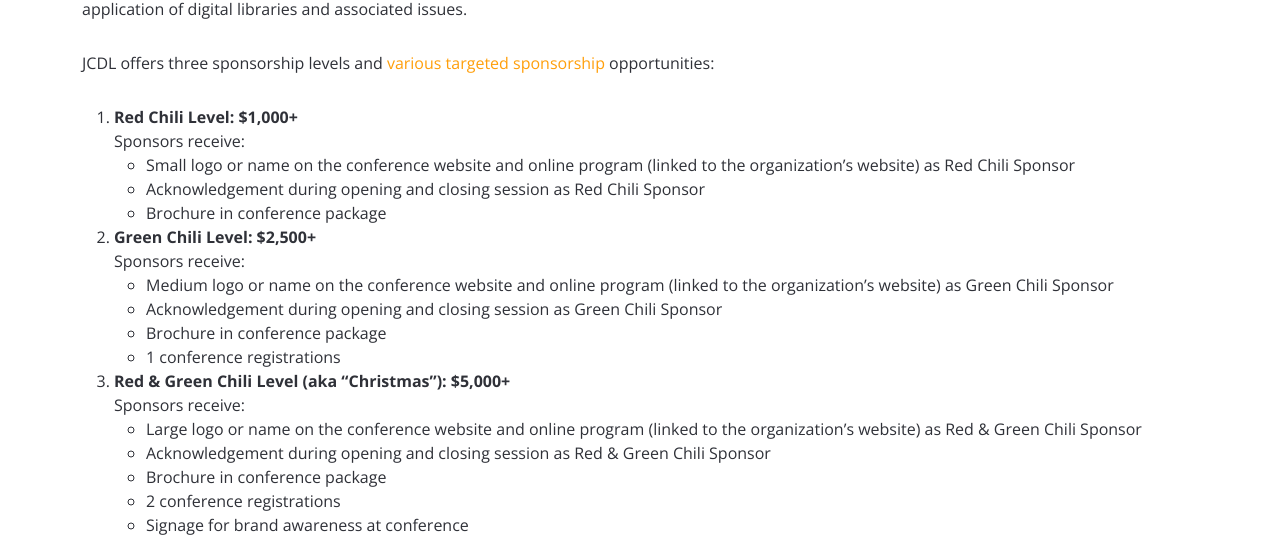
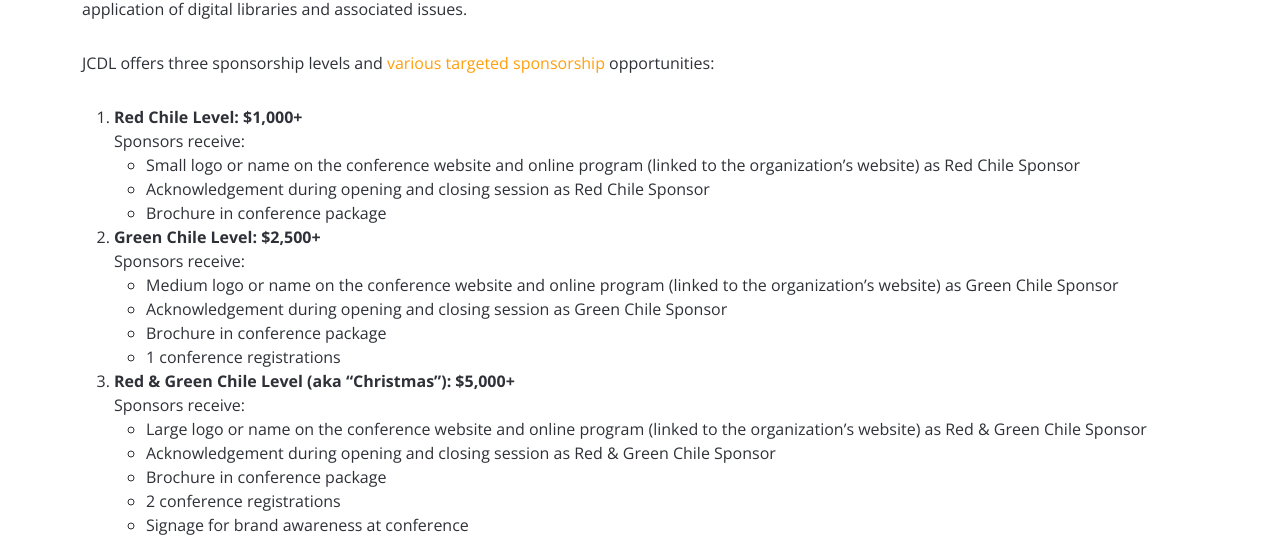
Before and after one commit to shawnmjones/JCDL2023-website-source, a Jekyll site: the page built from sponsors.html, in a window 1280 px wide and 900 px high. Shown: the part 287-839 px from the top of the window. Built offline with Jekyll 4.4.1, drawn with Linux system fonts in a browser that asks for light colours.

Commit message:
Update sponsors.html
fixed typos

```diff
--- a/sponsors.html
+++ b/sponsors.html
@@ -30,26 +30,26 @@
           <p>JCDL offers three sponsorship levels and <a href="#targeted_sponsorship">various targeted sponsorship</a> opportunities:</p>
 
           <ol>
-            <li><strong>Red Chili Level: $1,000+</strong><br>Sponsors receive:</li>
+            <li><strong>Red Chile Level: $1,000+</strong><br>Sponsors receive:</li>
             <ul>
-              <li>Small logo or name on the conference website and online program (linked to the organization’s website) as Red Chili Sponsor</li>
-              <li>Acknowledgement during opening and closing session as Red Chili Sponsor</li>
+              <li>Small logo or name on the conference website and online program (linked to the organization’s website) as Red Chile Sponsor</li>
+              <li>Acknowledgement during opening and closing session as Red Chile Sponsor</li>
               <li>Brochure in conference package</li>
 
             </ul>
-            <li><strong>Green Chili Level: $2,500+</strong><br>Sponsors receive:</li>
+            <li><strong>Green Chile Level: $2,500+</strong><br>Sponsors receive:</li>
             <ul>
-              <li>Medium logo or name on the conference website and online program (linked to the organization’s website) as Green Chili Sponsor</li>
-              <li>Acknowledgement during opening and closing session as Green Chili Sponsor</li>
+              <li>Medium logo or name on the conference website and online program (linked to the organization’s website) as Green Chile Sponsor</li>
+              <li>Acknowledgement during opening and closing session as Green Chile Sponsor</li>
               <li>Brochure in conference package</li>
               <li>1 conference registrations</li>
 
             </ul>
-            <li><strong>Red &amp; Green Chili Level (aka “Christmas”): $5,000+</strong><br>Sponsors receive:</li>
+            <li><strong>Red &amp; Green Chile Level (aka “Christmas”): $5,000+</strong><br>Sponsors receive:</li>
 
             <ul>
-<li>Large logo or name on the conference website and online program (linked to the organization’s website) as Red & Green Chili Sponsor</li>
-              <li>Acknowledgement during opening and closing session as Red & Green Chili Sponsor</li>
+<li>Large logo or name on the conference website and online program (linked to the organization’s website) as Red & Green Chile Sponsor</li>
+              <li>Acknowledgement during opening and closing session as Red & Green Chile Sponsor</li>
               <li>Brochure in conference package</li>
               <li>2 conference registrations</li>
               <li>Signage for brand awareness at conference</li>
```
